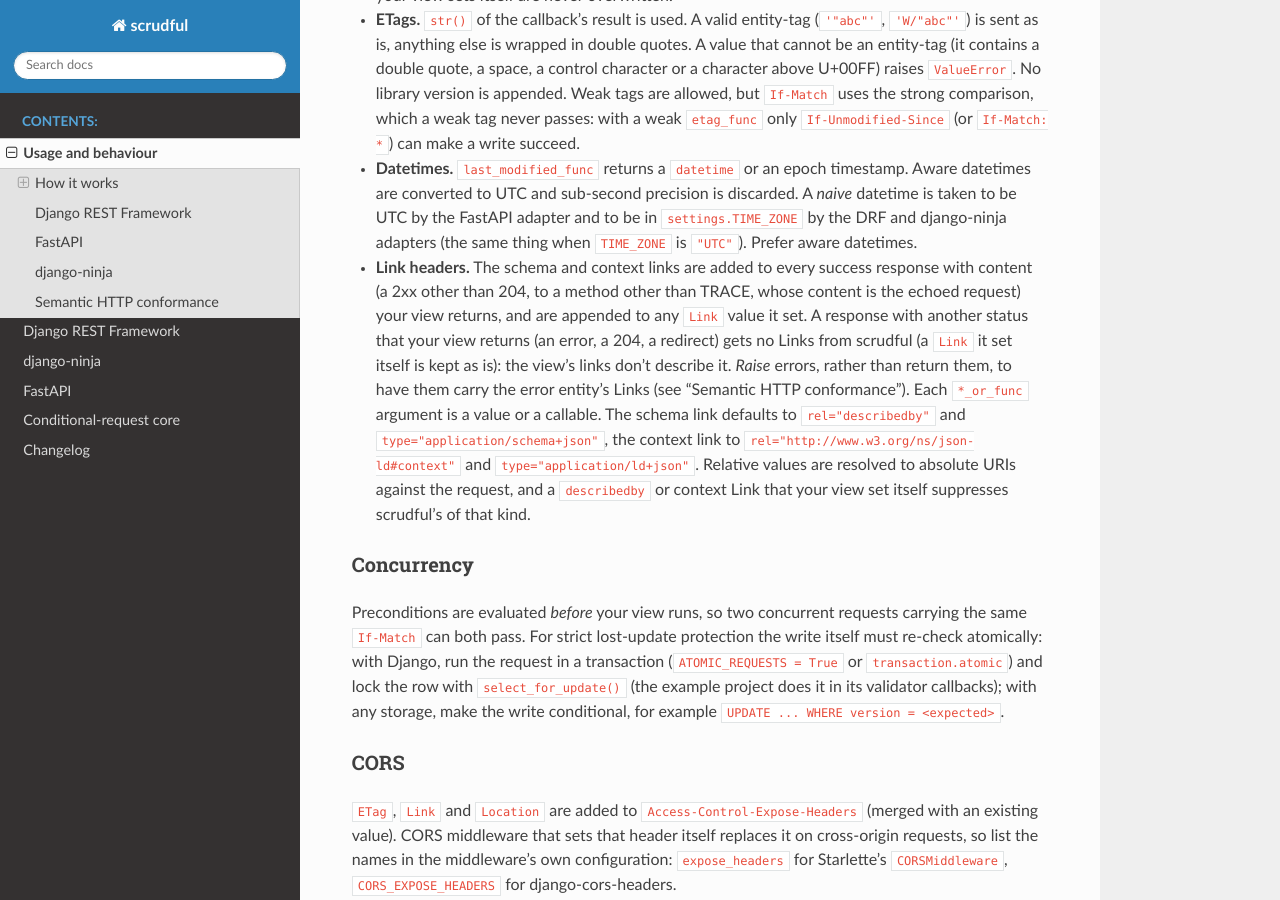
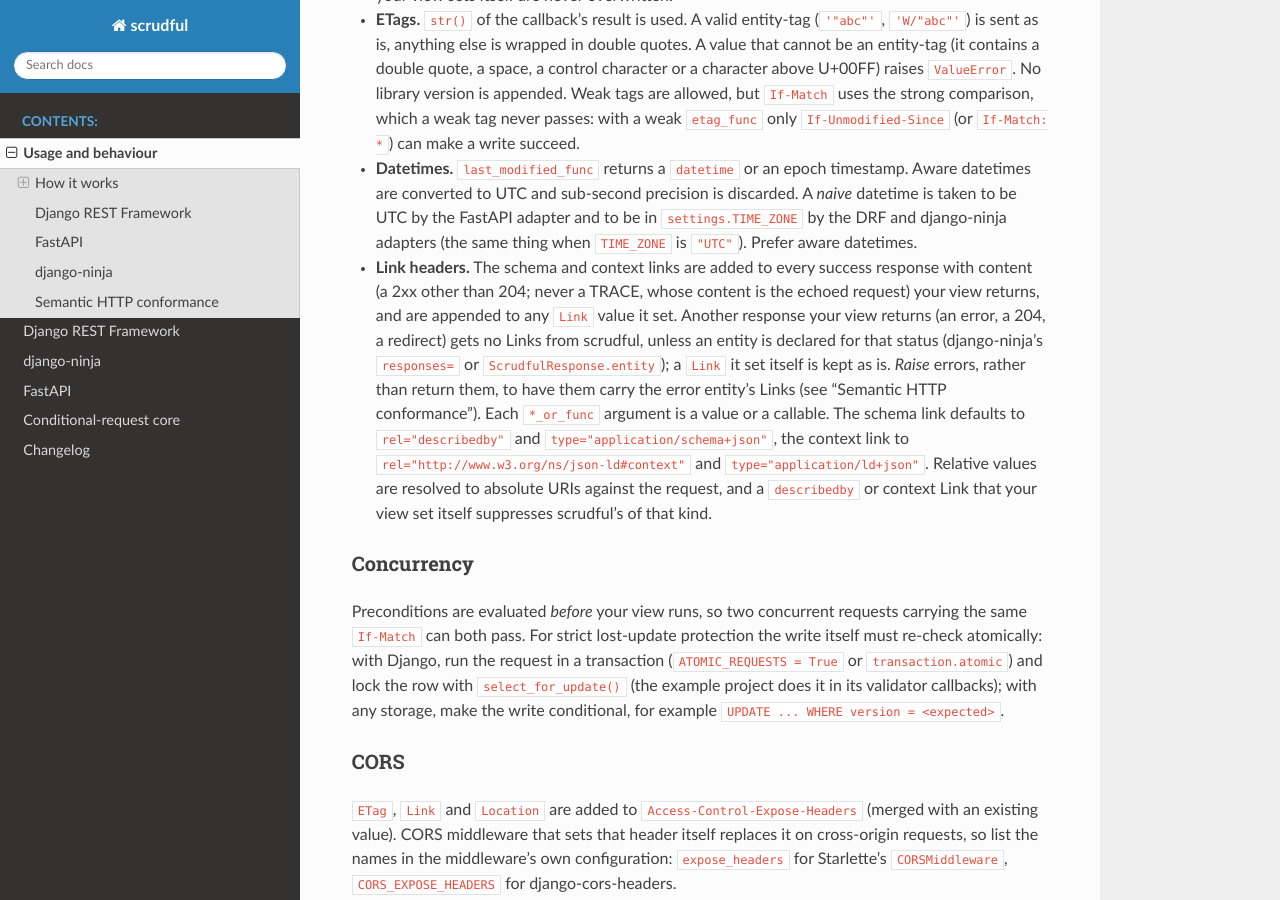
Before and after one commit to mimotoai/scrudful, a Sphinx documentation site: the page built from docs/source/usage.rst, in a window 1280 px wide and 900 px high, scrolled down 1158 px. Built offline with Sphinx 7.4.7 and the Read the Docs theme 3.1.0, drawn with Linux system fonts in a browser that asks for light colours; some of the changed text lies outside the part shown.

Commit message:
docs, tests: review fixes
has_default_entity's docstring no longer says a 304 gets the error
entity's Links. The README says a TRACE never gets the success Links,
and that a returned error or 204 gets none unless an entity is
declared for that status (ninja's responses= or
ScrudfulResponse.entity). The FastAPI and DRF paragraphs are re-wrapped,
and the wrapper comments name TRACE. The DRF OPTIONS test also covers a
non-conditional PUT under scrudful's exception_handler, whose error
callable runs for the serializer 400.

```diff
--- a/README.rst
+++ b/README.rst
@@ -105,13 +105,14 @@ Rules worth knowing:
   to be in ``settings.TIME_ZONE`` by the DRF and django-ninja adapters (the
   same thing when ``TIME_ZONE`` is ``"UTC"``). Prefer aware datetimes.
 * **Link headers.** The schema and context links are added to every success
-  response with content (a 2xx other than 204, to a method other than TRACE,
-  whose content is the echoed request) your view returns, and are
-  appended to any ``Link`` value it set. A response with another status that
-  your view returns (an error, a 204, a redirect) gets no Links from scrudful
-  (a ``Link`` it set itself is kept as is): the view's links don't describe
-  it. *Raise* errors, rather than return them, to have them carry the error
-  entity's Links (see "Semantic HTTP conformance"). Each
+  response with content (a 2xx other than 204; never a TRACE, whose content
+  is the echoed request) your view returns, and are appended to any ``Link``
+  value it set. Another response your view returns (an error, a 204, a
+  redirect) gets no Links from scrudful, unless an entity is declared for
+  that status (django-ninja's ``responses=`` or ``ScrudfulResponse.entity``);
+  a ``Link`` it set itself is kept as is. *Raise* errors, rather than return
+  them, to have them carry the error entity's Links (see "Semantic HTTP
+  conformance"). Each
   ``*_or_func`` argument is a value or a callable. The schema link defaults to
   ``rel="describedby"`` and ``type="application/schema+json"``, the context
   link to ``rel="http://www.w3.org/ns/json-ld#context"`` and
@@ -438,8 +439,10 @@ The application must still:
   raises, per view, for the views whose scrudful handler has an ``error``
   (DRF has no app-wide error entity).
 * **Raise errors, don't return them:** a 4xx or 5xx your view returns gets
-  no Links from scrudful (the view's links describe its 2xx content only);
-  one it raises goes through the error-links helper.
+  no Links from scrudful (the view's links describe its 2xx content only),
+  unless an entity is declared for that status (django-ninja's
+  ``responses=`` or ``ScrudfulResponse.entity``); one it raises goes through
+  the error-links helper.
 * **Give every conditional decorator** ``error=`` (``Meta.error`` and
   ``Meta.list_error`` for a DRF viewset): the helpers cover the errors the
   framework raises, not scrudful's own 400, 412 and 428, which carry Links
```
Also changed, not shown: docs/source/fastapi.rst (+5 -4 lines), docs/source/rest_framework.rst (+4 -4 lines), 4 other files.
